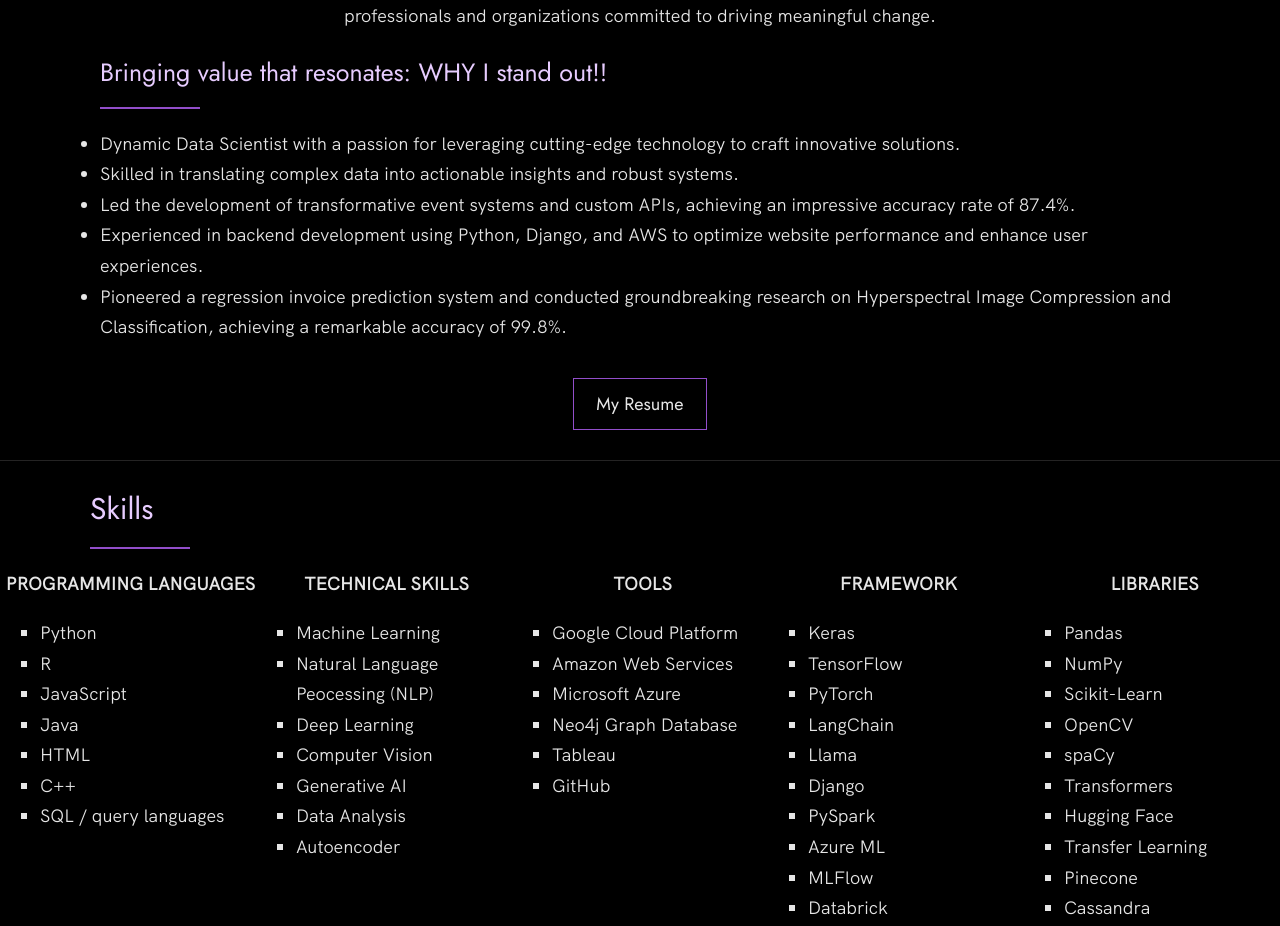
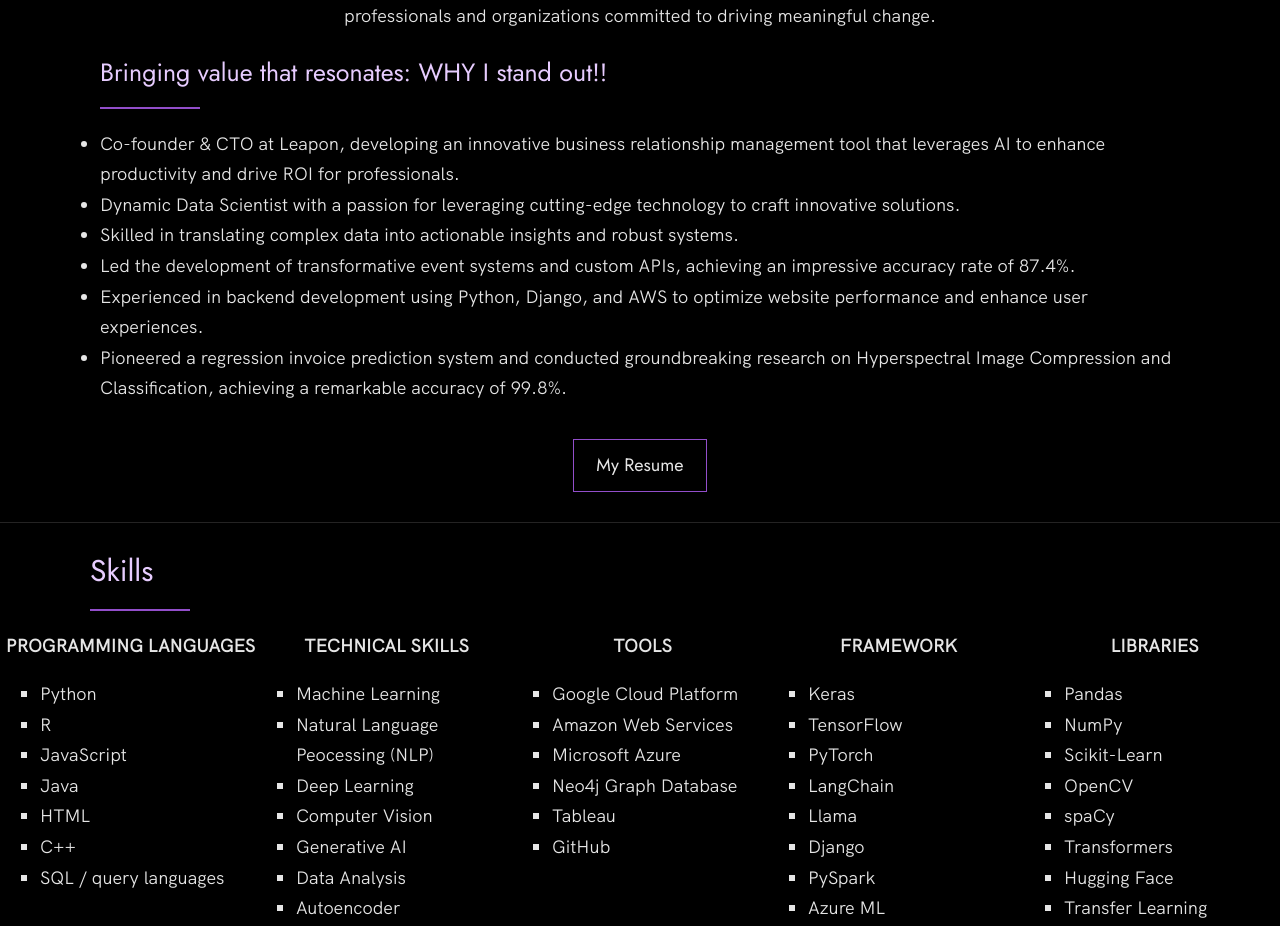
Before and after one commit to sancharika/sancharika.github.io, a Next.js app: page / in a window 1280 px wide. Shown: the part 1500-2426 px from the top of the page. Built offline with nearby package versions, Linux system fonts and the light colour scheme.

Commit message:
Added leapon in bio reasons

```diff
--- a/src/app/page.js
+++ b/src/app/page.js
@@ -59,6 +59,11 @@ export default function Home() {
                 <div className="about__content__points">
                   <h3>Bringing value that resonates: WHY I stand out!!</h3>
                   <ul>
+                  <li>
+                  Co-founder & CTO at Leapon, developing an innovative business relationship
+                  management tool that leverages AI to enhance productivity and drive ROI for
+                  professionals.
+                  </li>
                     <li>
                       Dynamic Data Scientist with a passion for leveraging
                       cutting-edge technology to craft innovative solutions.
```
